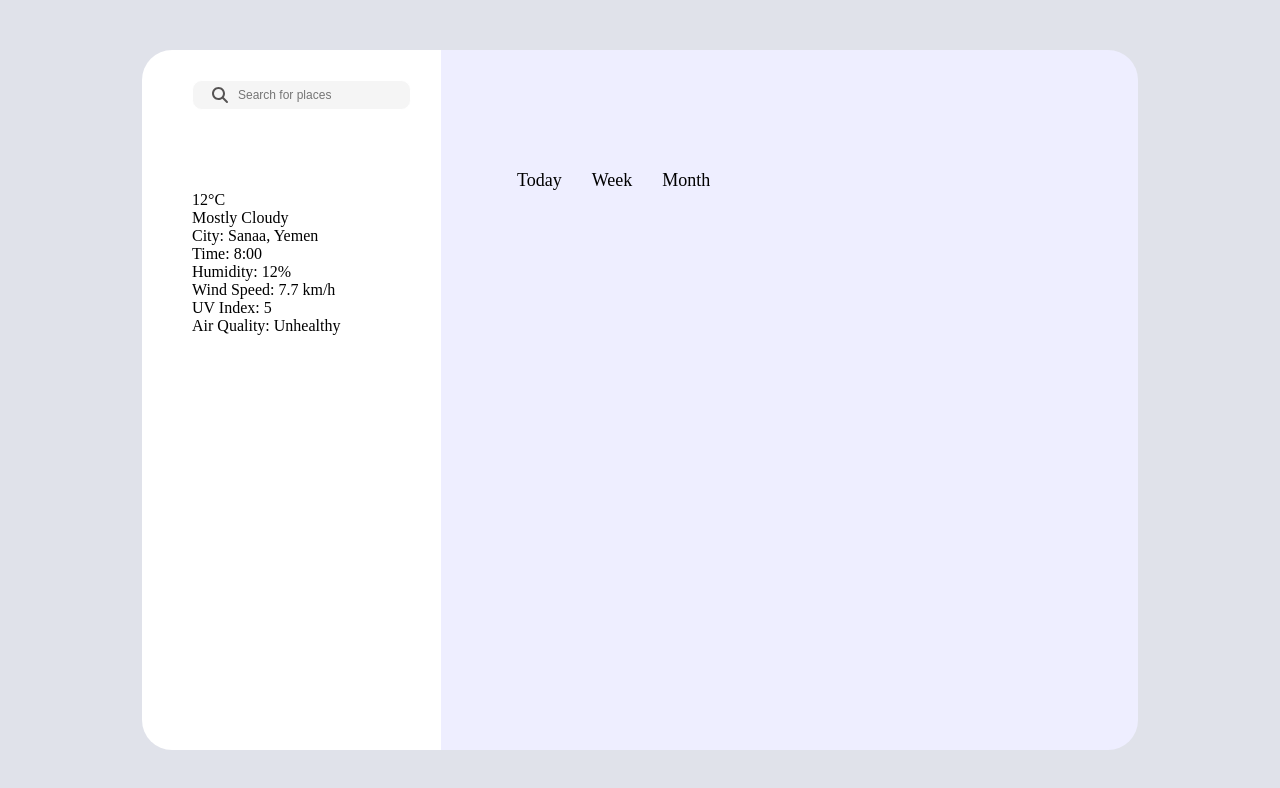
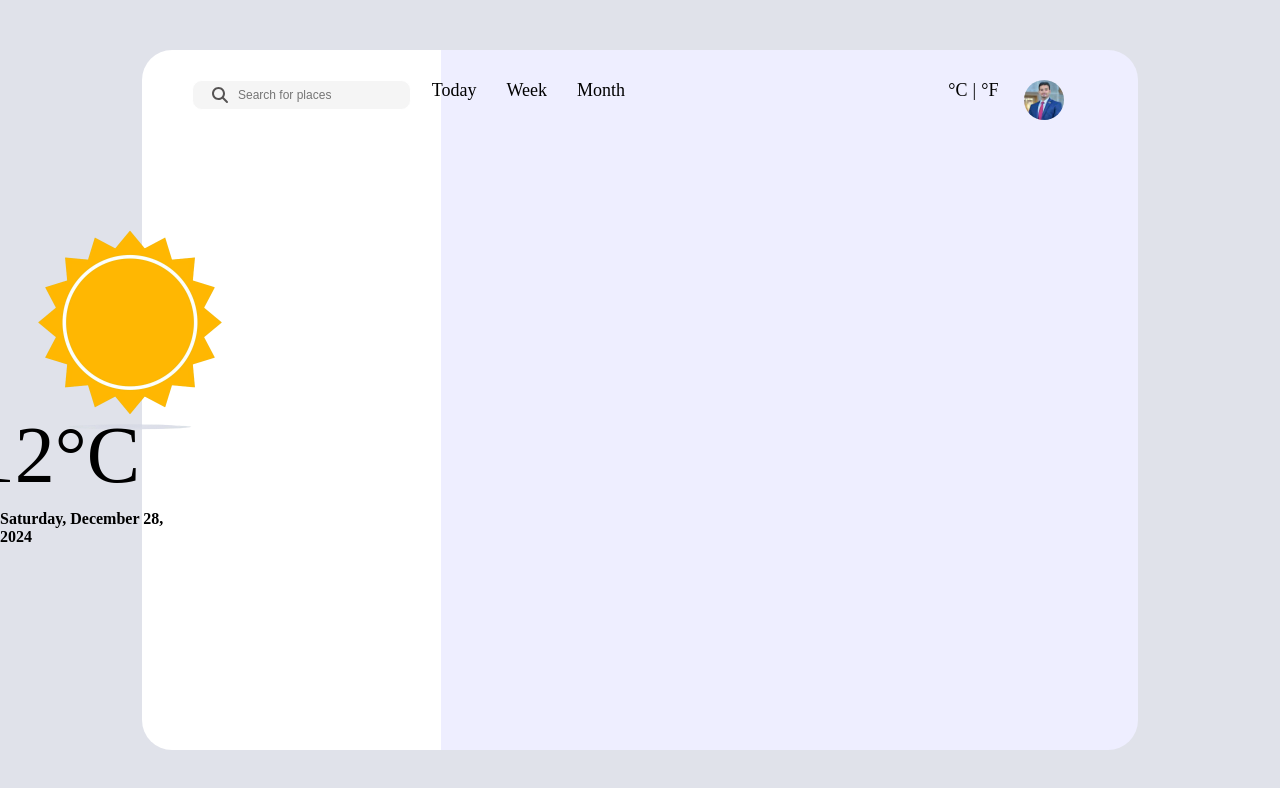
Before and after one commit to ByteRunners/weather_react, a React (Vite) app in the folder weather/: page / in a window 1280 px wide. Shown: the top 788 px of the page. Built offline with nearby package versions, Linux system fonts and the light colour scheme.

Commit message:
added temperature and profile and temperature options sun image and thier styles

```diff
--- a/weather/src/components/WeatherCard.tsx
+++ b/weather/src/components/WeatherCard.tsx
@@ -2,6 +2,7 @@ import React, { useState } from "react";
 import "../styles/App.css";
 import { FontAwesomeIcon } from "@fortawesome/react-fontawesome";
 import { faSearch } from "@fortawesome/free-solid-svg-icons";
+import { faUserCircle } from "@fortawesome/free-solid-svg-icons";
 
 
 interface WeatherCardProps {
@@ -29,6 +30,14 @@ const WeatherCard: React.FC<WeatherCardProps> = ({
   const handleOptionClick = (option: string) => {
     setSelectedOption(option);
   };
+  // const [currentDate, setCurrentDate] = useState<string>("");
+  const currentDate = new Date().toLocaleDateString("en-YE", {
+    weekday: "long",
+    year: "numeric",
+    month: "long",
+    day: "numeric",
+  });
+
   return (
     <section className="card">
       <div className="search-container">
@@ -46,7 +55,26 @@ const WeatherCard: React.FC<WeatherCardProps> = ({
           </span>
         ))}
       </div>
-      <div>{temperature}°C</div>
+        <div className="temperature">
+        </div>
+        <div className="temperature-options">
+          <span className="degree-toggle">°C</span> | <span className="degree-toggle">°F</span>
+        </div>
+        <div className="profile-circle">
+          <img src="\src\assets\f.jpg" alt="Profile" className="profile-image" />
+        </div>
+        <div className="sun-image">
+        <img src="\src\assets\1.png" alt="sun " className="sun-image" />
+        </div>
+        <div className="temp">
+        {temperature}°C
+      </div>
+      <div className="date-time">
+        {currentDate}
+      </div>
+
+
+      {/* <div>{temperature}°C</div>
       <div>{condition}</div>
       <div>
         <div>City: {city}</div>
@@ -55,7 +83,7 @@ const WeatherCard: React.FC<WeatherCardProps> = ({
         <div>Wind Speed: {windSpeed} km/h</div>
         <div>UV Index: {uvindex}</div>
         <div>Air Quality: {airQuality}</div>
-      </div>
+      </div> */}
     </section>
   );
 };
--- a/weather/src/styles/App.css
+++ b/weather/src/styles/App.css
@@ -21,7 +21,11 @@ body {
 .card {
   width: 70%;
   height: 80%;
-  background: linear-gradient(to right, rgb(255, 255, 255) 30%, rgb(238, 238, 255) 30%);
+  background: linear-gradient(
+    to right,
+    rgb(255, 255, 255) 30%,
+    rgb(238, 238, 255) 30%
+  );
   margin: 50px;
   padding: 30px 50px;
   border-radius: 30px;
@@ -58,6 +62,9 @@ body {
   font-size: 18px;
   align-items: flex-start;
   margin-left: 310px;
+  position: absolute;
+  top: 10%;
+  right: 50%;
 }
 
 .option {
@@ -74,3 +81,75 @@ body {
   color: rgb(0, 0, 255);
   border-bottom: 2px solid rgb(0, 0, 255);
 }
+
+
+
+.temperature {
+  font-size: 30px;
+  font-weight: bold;
+}
+
+.temperature-options {
+  display: flex;
+  gap: 5px;
+  font-size: 18px;
+  cursor: pointer;
+  position: absolute;
+  right: 22%;
+
+}
+
+.degree-toggle:hover {
+  text-decoration: underline;
+}
+
+.profile-circle {
+  width: 40px;
+  height: 40px;
+  border-radius: 50%;
+  background-color: #f0f0f0;
+  display: flex;
+  justify-content: center;
+  align-items: center;
+  position: absolute;
+  left: 80%;
+}
+
+.profile-image {
+  width: 100%;
+  height: 100%;
+  object-fit: cover;
+  border-radius: 50%;
+}
+.card div {
+  margin-bottom: 10px;
+}
+
+.sun-image {
+  width: 250px;
+  height: 250px;
+  margin-right: 130px;
+  margin-top: 50px;
+  position: absolute;
+  top: 10%;
+  right: 50%;
+}
+.temp{
+  font-size: 80px;
+  margin-right: 500px;
+  margin-top: 50px;
+  position: absolute;
+  top: 45%;
+  right: 50%;
+}
+.degree-toggle:hover {
+  text-decoration: underline;
+}
+.date-time {
+  margin-right: 470px;
+  margin-top: 150px;
+  position: absolute;
+  top: 45%;
+  right: 50%;
+  font-weight: bold;
+}
```
Also changed, not shown: weather/src/assets/1.png (added), weather/src/assets/f.jpg (added).
